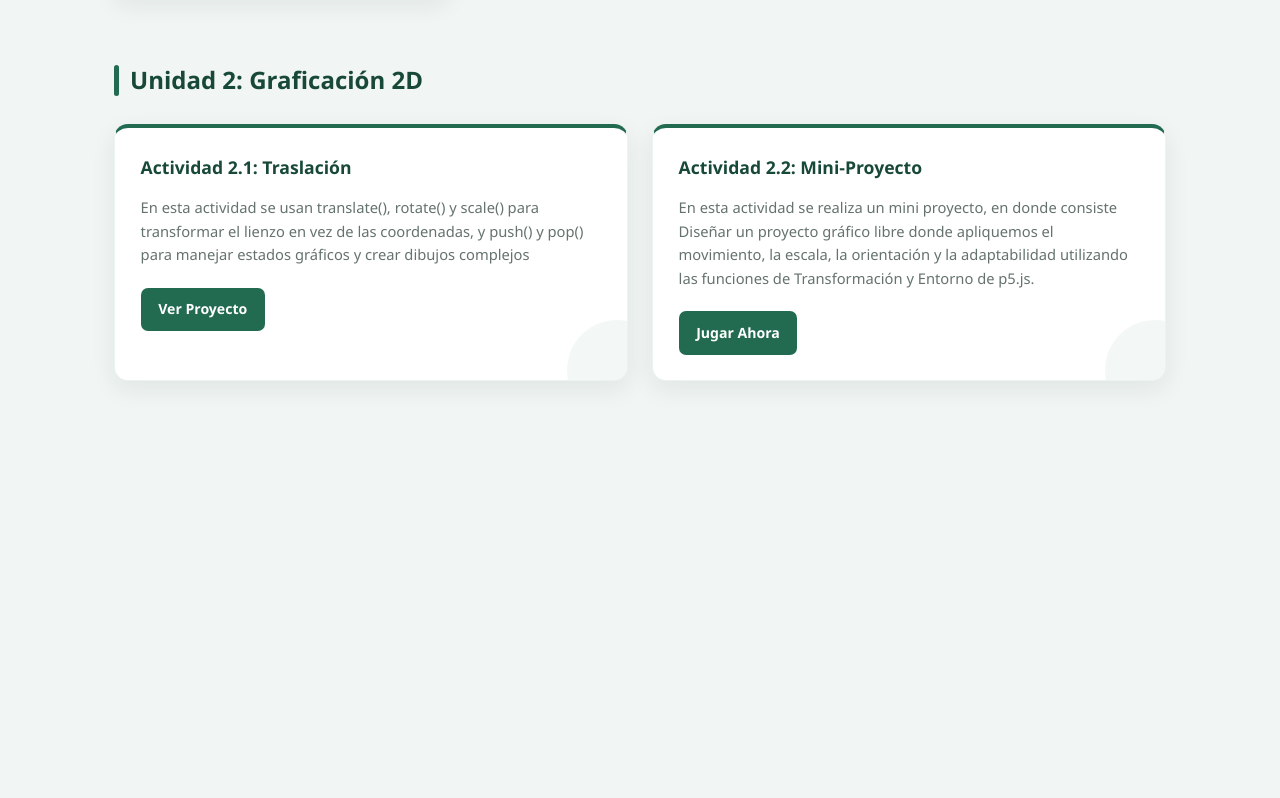
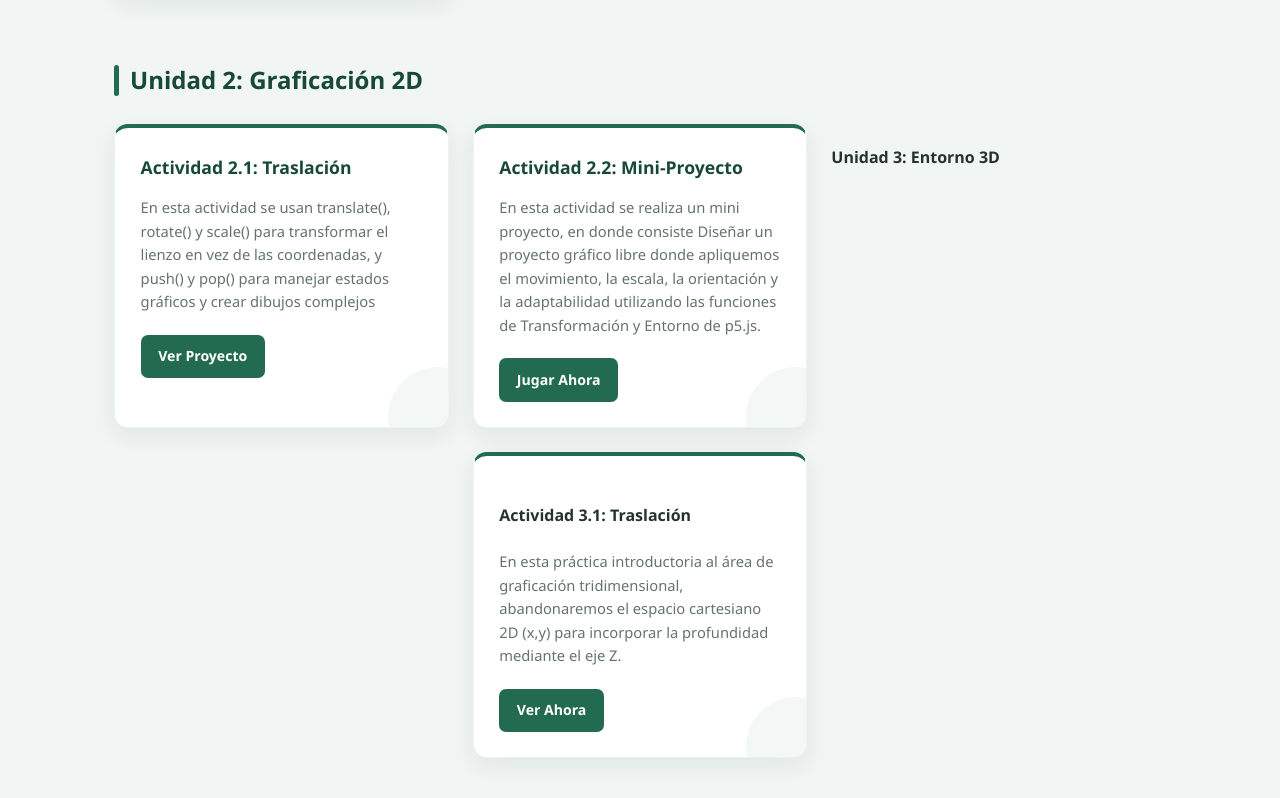
Before and after one commit to Cris-blip-jpn/graficacion_portafolio_cristian_alfonso, a plain HTML site: page index.html in a window 1280 px wide. Shown: the part 876-1674 px from the top of the page. Before the commit the page ends 1321 px from the top, so only its background shows below. Drawn offline with Linux system fonts and the light colour scheme.

Commit message:
Update index.html

```diff
--- a/index.html
+++ b/index.html
@@ -66,7 +66,16 @@ Entorno de p5.js.</p>
                     <a href="https://editor.p5js.org/Cris_afso/full/9yMyalmFT"_blank" class="btn-enlace">Jugar Ahora</a>
                 </div>
 
-            </div>
+                 <h4>Unidad 3:  Entorno 3D</h4>
+            <div class="grid-actividades">
+            </div>  <div class="tarjeta-actividad">
+                    <h4>Actividad 3.1: Traslación</h4>
+                    <p> En esta práctica introductoria al área de graficación tridimensional, abandonaremos
+el espacio cartesiano 2D (x,y) para incorporar la profundidad mediante el eje Z. </p>
+
+                 <a href" http://localhost:5173/" class="btn-enlace">Ver Ahora</a>
+                </div>
+
         </section>
 
         </main>
```
